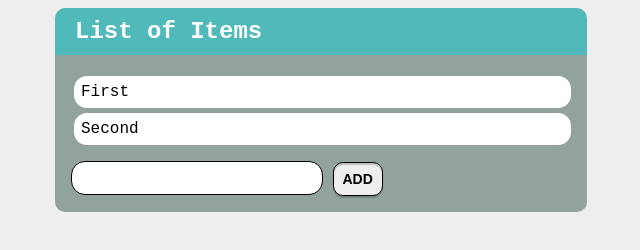
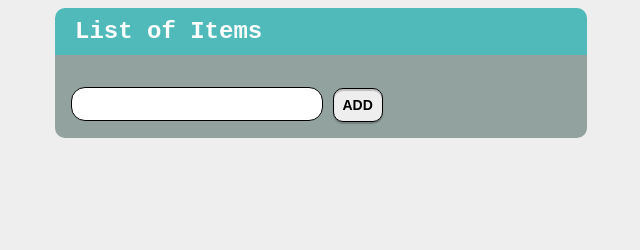
Before and after one commit to Nikolay-m-v/js-advanced, a plain HTML site: page 05. DOM Manipulation and Events - Lab/Add or Delete/index.html in a window 1280 px wide. Shown: the whole page, without its empty margins (319-959 px from the left). Drawn offline with Linux system fonts and the light colour scheme.

Commit message:
dom tasks

```diff
--- a/05. DOM Manipulation and Events - Lab/Add or Delete/index.html
+++ b/05. DOM Manipulation and Events - Lab/Add or Delete/index.html
@@ -14,10 +14,7 @@ Submit your solutions in the SoftUni judge system at https://judge.softuni.org/C
   <body>
     <h1>List of Items</h1>
     <main>
-      <ul id="items">
-        <li>First</li>
-        <li>Second</li>
-      </ul>
+      <ul id="items"></ul>
       <input type="text" id="newItemText" />
       <input type="button" value="Add" onclick="addItem()" />
     </main>
```
